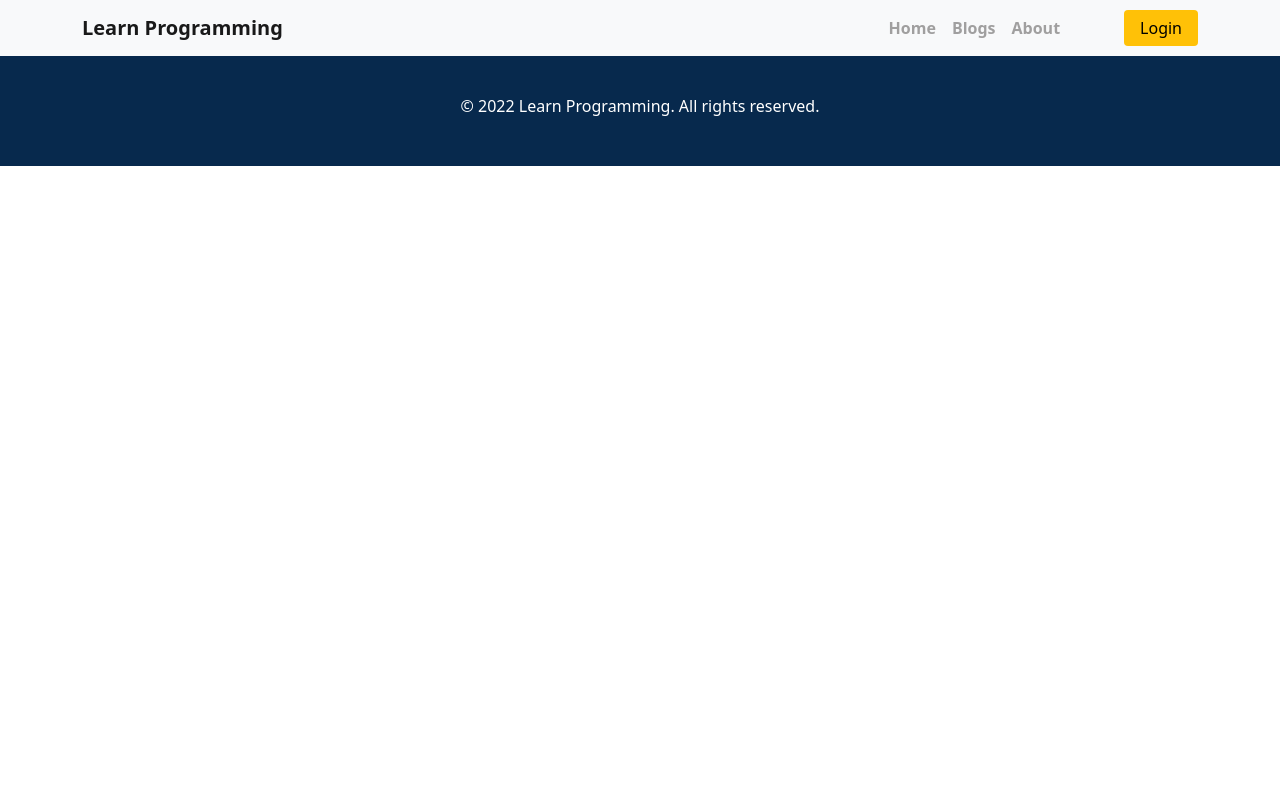
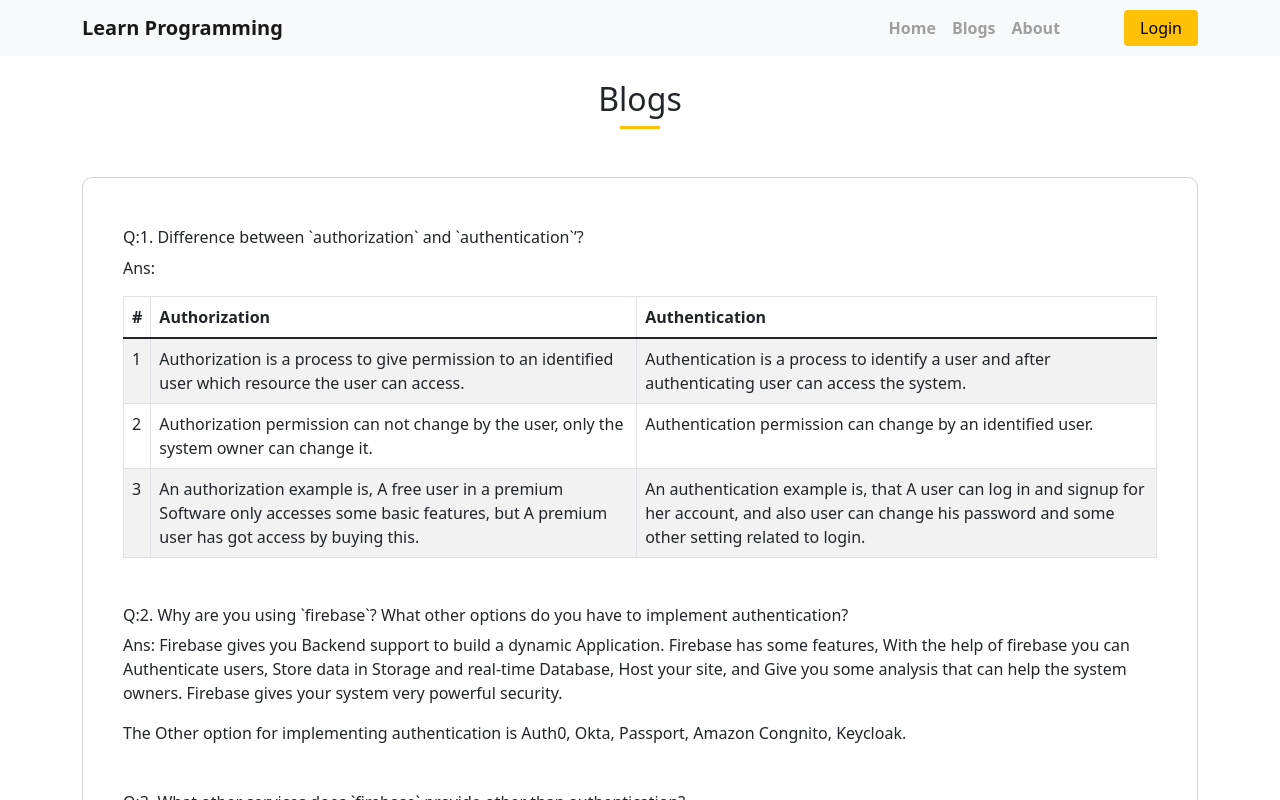
Before and after one commit to SakibAhamedKhan/learn-programming, a React (Create React App) app: page /blogs in a window 1280 px wide. Shown: the top 800 px of the page. Built offline with nearby package versions, Linux system fonts and the light colour scheme; no server answers.

Commit message:
Blogs and About added

```diff
--- a/src/pages/About/About.css
+++ b/src/pages/About/About.css
@@ -0,0 +1,34 @@
+.about-info{
+	display: grid;
+	grid-template-columns: 2fr 1fr;
+	align-items: center;
+}
+.about{
+	margin-top: 80px;
+	margin-bottom: 20px;
+}
+.about-text{
+	order: 1;
+}
+.about-img{
+	order: 2;
+}
+@media screen and (max-width:776px) {
+	.about-info{
+		grid-template-columns: 1fr;
+		justify-items: center;
+	}
+	.about-text{
+		order: 2;
+	}
+	.about-img{
+		margin-bottom: 30px;
+		order: 1;
+	}
+
+}
+@media screen and (min-width:1100px) {
+	.about{
+		height: 100vh;
+	}
+}
--- a/src/pages/About/About.js
+++ b/src/pages/About/About.js
@@ -1,10 +1,20 @@
 import React from 'react';
 import './About.css'
+import profile from '../../image/profile/Sakib_Profile1.jpg';
 
 const About = () => {
 	return (
-		<div>
-			<h2>About Page</h2>
+		<div className='container about'>
+			<h2 className='text-center mt-5'>About</h2>
+			<div style={{height:'3px', width:'40px'}} className='bg-warning fw-bold my-2 mx-auto mb-5'></div>
+			<div className='blogs-question about-info'>
+				<div className='about-text'>
+					<h5 style={{textAlign:'justify'}}>My name is Sakib Ahamed Khan. Now I study in BGC Trust University in CSE. My dream is to become a Software Engineer. For fullfill my dream I enrolled Programming Hero Web Development Course, Which give a road map how to learn something efficiently with Hardwork. My dream is so big but At this present my goal to compelete this with learn everything in Web Developement and become a Junior Web Developer then step by step fullfill my dream.</h5>
+				</div>
+				<div className='d-flex justify-content-end about-img'>
+					<img height={180} src={profile} alt="" />
+				</div>
+			</div>
 		</div>
 	);
 };
--- a/src/pages/Blog/Blog.css
+++ b/src/pages/Blog/Blog.css
@@ -0,0 +1,16 @@
+.blogs{
+	margin-top: 80px;
+	margin-bottom: 20px;
+}
+
+.blogs-question{
+	border: 1px solid rgb(209, 209, 209);
+	border-radius: 10px;
+	padding: 50px 40px;
+}
+
+@media screen and (min-width:2000px) {
+	.blogs{
+		height: 100vh;
+	}
+}
--- a/src/pages/Blog/Blog.js
+++ b/src/pages/Blog/Blog.js
@@ -1,10 +1,50 @@
 import React from 'react';
+import { Table } from 'react-bootstrap';
 import './Blog.css'
 
 const Blog = () => {
 	return (
-		<div>
-			<h2>Blog Page</h2>
+		<div className='container blogs'>
+			<h2 className='text-center mt-5'>Blogs</h2>
+			<div style={{height:'3px', width:'40px'}} className='bg-warning fw-bold my-2 mx-auto mb-5'></div>
+			<div className='blogs-question'>
+				<h6>Q:1. Difference between `authorization` and `authentication`’?</h6>
+				<p>Ans:</p>
+					<Table className='my-3' striped bordered hover>
+						<thead>
+							<tr>
+							<th>#</th>
+							<th>Authorization</th>
+							<th>Authentication</th>
+							</tr>
+						</thead>
+						<tbody>
+							<tr>
+							<td>1</td>
+							<td>Authorization is a process to give permission to an identified user which resource the user can access.</td>
+							<td>Authentication is a process to identify a user and after authenticating user can access the system.</td>
+							</tr>
+							<tr>
+							<td>2</td>
+							<td>Authorization permission can not change by the user, only the system owner can change it.</td>
+							<td>Authentication permission can change by an identified user.</td>
+							</tr>
+							<tr>
+							<td>3</td>
+							<td>An authorization example is, A free user in a premium Software only accesses some basic features, but A premium user has got access by buying this.</td>
+							<td>An authentication example is, that A user can log in and signup for her account, and also user can change his password and some other setting related to login.</td>
+							</tr>
+						</tbody>
+					</Table>
+					<h6 className='mt-5'>Q:2. Why are you using `firebase`? What other options do you have to implement authentication?</h6>
+					<p>Ans: Firebase gives you Backend support to build a dynamic Application. Firebase has some features, With the help of firebase you can Authenticate users, Store data in Storage and real-time Database, Host your site, and Give you some analysis that can help the system owners. Firebase gives your system very powerful security.
+					</p>
+					<p>
+					The Other option for implementing authentication is Auth0, Okta, Passport, Amazon Congnito, Keycloak.
+					</p>
+					<h6 className='mt-5'>Q:3. What other services does `firebase` provide other than authentication?</h6>
+					<p>Ans: Firebase provides Firestore Database, Realtime Database, Storage, Hosting, Functions, Machine Learning.</p>
+			</div>
 		</div>
 	);
 };
--- a/src/pages/LoginSignup/Login/Login.css
+++ b/src/pages/LoginSignup/Login/Login.css
@@ -1,6 +1,5 @@
 .login{
 	margin-top: 60px;
-	height: 100vh;
 }
 .login-container{
 	padding: 50px 30px;
@@ -41,3 +40,9 @@
 	}
 
 }
+
+@media screen and (min-width:1300px) {
+	.login{
+		height: 100vh;
+	}
+}
```
Also changed, not shown: src/image/profile/Sakib_Profile1.jpg (added).
